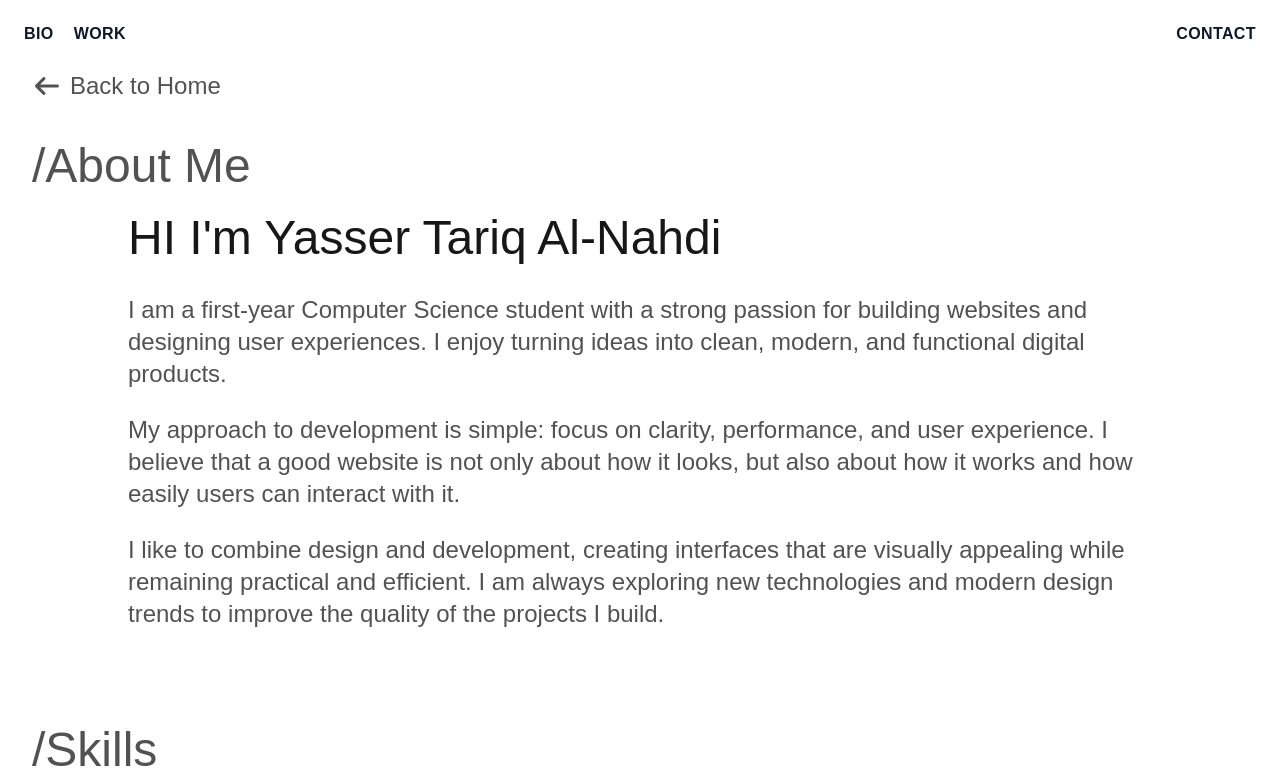
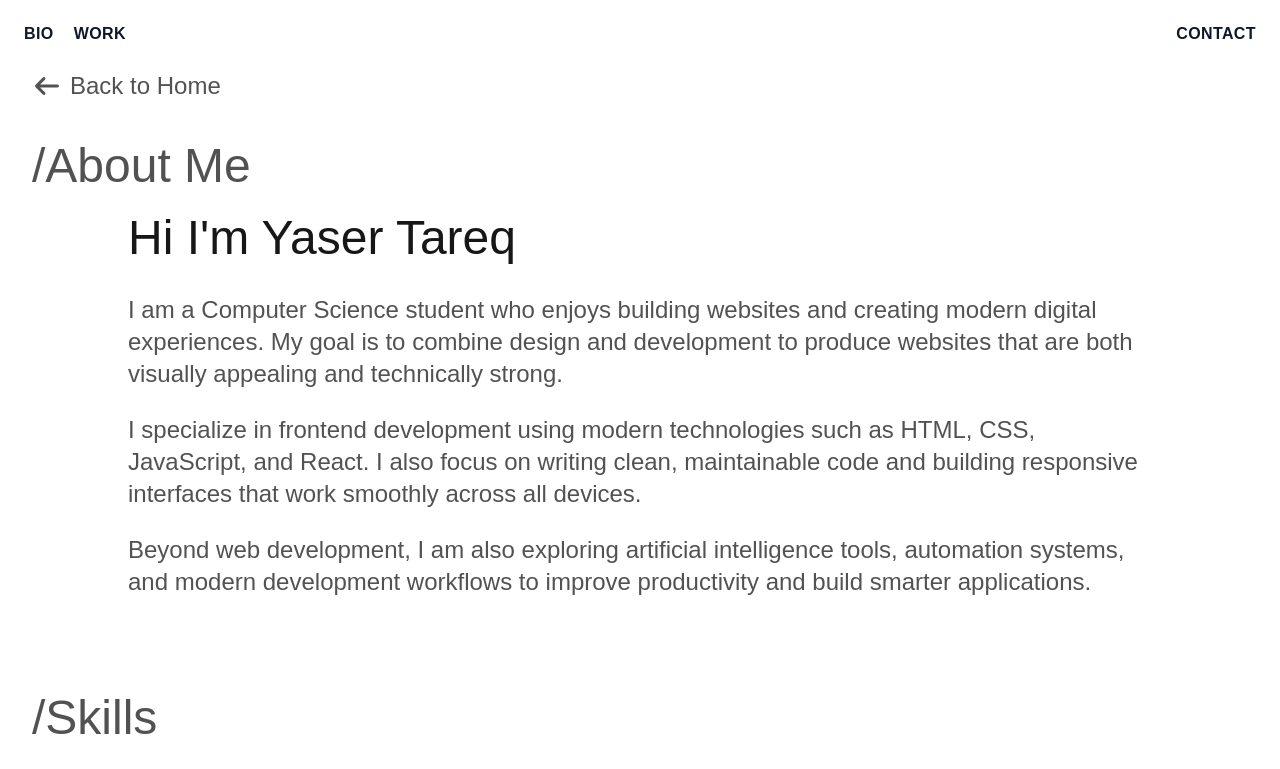
Before and after one commit to yasser8111/abdullahProtfolio, a React (Vite) app: page /about in a window 1280 px wide. Shown: the part 34-803 px from the top of the page. Built offline with nearby package versions, Linux system fonts and the light colour scheme; a web font is replaced by a local one.

Commit message:
edite the contact in the website

```diff
--- a/src/constants/index.js
+++ b/src/constants/index.js
@@ -1,66 +1,82 @@
 export const siteData = {
   personalInfo: {
-    name: "Yasser",
-    email: "yasser@gmail.com",
-    phone: "123-456-789",
+    name: "Yaser Tareq",
+    email: "yasserxd653@gmail.com",
+    phone: "+967739770762",
   },
+
   socialLinks: {
-    linkedin: "yasser",
-    github: "yasser",
-    instagram: "yasser",
-    twitter: "yasser",
+    linkedin: "yaser-tareq",
+    github: "yasser8111",
+    instagram: "yaser.tareq",
+    twitter: "yaser_tareq",
   },
+
   contactSection: {
     heading: "/Contact",
-    sloganLines: ["Clean code.", "Smart design."],
+    links: "/Links",
+    social: "/Social",
+    sloganLines: ["Let's build something", "great together."],
   },
+
   heroSection: {
     sloganLines: ["Clean code.", "Smart design."],
     descriptions: [
-      "Frontend Developer focused on user-friendly web experiences.",
-      "Frontend Developer focused on building fast and user-friendly web experiences.",
+      "I build modern websites focused on performance, user experience, and clean design.",
+      "Computer Science student and frontend developer.",
     ],
-    year: "2025",
-    designerCredit: "Design by yasser",
+    year: "2026",
+    designerCredit: "Design by Yaser Tareq",
   },
+
   bioSection: {
     heading: "/Bio",
-    greeting: "Hi i'm Yasser",
-    bio: "First-year Computer Science student passionate about web development and UI/UX design. I focus on creating modern, clean interfaces and building websites using up-to-date technologies to improve performance, usability, and overall product quality.",
+    greeting: "Hi, I'm Yaser",
+    bio: "I am a Computer Science student and a frontend developer passionate about building modern websites and designing clean user interfaces. I focus on writing maintainable code, improving user experience, and using modern web technologies to build fast and scalable digital products.",
     buttons: {
       resume: "Download Resume",
       about: "About Me",
     },
   },
+
   navLinks: [
     { id: "home", title: "Home" },
     { id: "bio", title: "Bio" },
     { id: "work", title: "Work" },
     { id: "contact", title: "Contact" },
   ],
+
   aboutPage: {
     heading: "/About Me",
-    greeting: "HI I'm Yasser Tariq Al-Nahdi",
+
+    greeting: "Hi I'm Yaser Tareq",
+
     paragraphs: [
-      "I am a first-year Computer Science student with a strong passion for building websites and designing user experiences. I enjoy turning ideas into clean, modern, and functional digital products.",
-      "My approach to development is simple: focus on clarity, performance, and user experience. I believe that a good website is not only about how it looks, but also about how it works and how easily users can interact with it.",
-      "I like to combine design and development, creating interfaces that are visually appealing while remaining practical and efficient. I am always exploring new technologies and modern design trends to improve the quality of the projects I build.",
+      "I am a Computer Science student who enjoys building websites and creating modern digital experiences. My goal is to combine design and development to produce websites that are both visually appealing and technically strong.",
+
+      "I specialize in frontend development using modern technologies such as HTML, CSS, JavaScript, and React. I also focus on writing clean, maintainable code and building responsive interfaces that work smoothly across all devices.",
+
+      "Beyond web development, I am also exploring artificial intelligence tools, automation systems, and modern development workflows to improve productivity and build smarter applications.",
     ],
+
     skillsHeading: "/Skills",
+
     development: {
       title: "Development",
       skills: [
-        "JavaScript (ES6+)",
         "HTML5",
         "CSS3",
+        "JavaScript (ES6+)",
         "React.js",
         "Responsive Design",
         "Tailwind CSS",
-        "Git & GitHub",
         "REST APIs",
         "Firebase",
+        "Git & GitHub",
+        "Vercel",
       ],
     },
+
     design: {
       title: "Design",
       skills: [
@@ -71,10 +87,10 @@ export const siteData = {
         "Prototyping",
         "Typography",
         "Design Systems",
-        "User Research",
         "Color Theory",
       ],
     },
+
     ai: {
       title: "AI & Tools",
       skills: [
@@ -86,9 +102,6 @@ export const siteData = {
         "OpenAI API",
         "AI Integration",
         "AI Agents",
-        "AI Chatbots",
-        "Vector Databases",
-        "Embeddings",
         "GitHub Copilot",
         "Ollama",
         "Local LLM Setup",
@@ -96,85 +109,59 @@ export const siteData = {
         "Docker",
         "n8n",
         "Make (Integromat)",
-        "Zapier",
         "Automation Workflows",
         "API Integration",
-        "AI Assisted Development",
       ],
     },
+
     certificates: {
       title: "/Certificates",
-      list: [
-        {
-          name: "Advance AI Agent with n8n",
-          issuer: "Building AI Agents",
-          year: "2024",
-          link: "#",
-        },
-        {
-          name: "Prompt Engineering Specialization",
-          issuer: "DeepLearning.AI",
-          year: "2024",
-          link: "#",
-        },
-        {
-          name: "The Full Stack Web Development",
-          issuer: "Udemy",
-          year: "2024",
-          link: "#",
-        },
-      ],
+      list: [],
     },
+  },
+
+  worksSection: {
+    title: "/Works",
   },
 };
 
 export const projects = [
   {
     id: 1,
-    title: "Project 01",
-    category: "Web Application",
+    title: "Next Store",
+    category: "E-commerce Website",
     description:
-      "A comprehensive web application designed to streamline business workflows. Built with modern web technologies focusing on performance and user experience.",
+      "An electronics e-commerce website built with HTML, CSS, and JavaScript. The store focuses on modern design, fast loading performance, and a simple product ordering system.",
     image:
       "https://images.unsplash.com/photo-1498050108023-c5249f4df085?q=80&w=2072&auto=format&fit=crop",
-    technologies: ["HTML5", "CSS3", "JavaScript", "React", "Node.js"],
+    technologies: ["HTML", "CSS", "JavaScript"],
     liveLink: "#",
-    githubLink: "#",
+    githubLink: "https://github.com/yasser8111",
   },
+
   {
     id: 2,
-    title: "Project 02",
-    category: "Mobile App",
+    title: "Portfolio Website",
+    category: "Personal Portfolio",
     description:
-      "A cross-platform mobile application providing seamless features on the go. Focuses on intuitive UI and fast interactions.",
+      "A modern portfolio website designed to showcase projects, skills, and experience. Built with React and focused on smooth UI interactions and clean design.",
     image:
       "https://images.unsplash.com/photo-1512941937669-90a1b58e7e9c?q=80&w=2070&auto=format&fit=crop",
-    technologies: ["React Native", "Firebase", "Redux"],
+    technologies: ["React", "Tailwind CSS", "JavaScript"],
     liveLink: "#",
-    githubLink: "#",
+    githubLink: "https://github.com/yasser8111",
   },
+
   {
     id: 3,
-    title: "Project 03",
-    category: "Dashboard",
+    title: "YasserGPT",
+    category: "AI Application",
     description:
-      "An analytical dashboard providing real-time data insights and beautiful visualizations for business intelligence.",
+      "An AI chat system designed to provide intelligent responses and manage conversations with multiple users. Built as part of the YaserGPT project.",
     image:
       "https://images.unsplash.com/photo-1551288049-bebda4e38f71?q=80&w=2070&auto=format&fit=crop",
-    technologies: ["Vue.js", "D3.js", "Tailwind CSS"],
-    liveLink: "#",
-    githubLink: "#",
-  },
-  {
-    id: 4,
-    title: "Project 04",
-    category: "Landing Page",
-    description:
-      "A high-conversion landing page designed to capture leads and showcase product features with stunning animations.",
-    image:
-      "https://images.unsplash.com/photo-1460925895917-afdab827c52f?q=80&w=2015&auto=format&fit=crop",
-    technologies: ["HTML5", "CSS3", "JavaScript", "Framer Motion"],
-    liveLink: "#",
-    githubLink: "#",
+    technologies: ["JavaScript", "API Integration", "AI"],
+    liveLink: "https://yassergpt811.vercel.app",
+    githubLink: "https://github.com/yasser8111/YasserGPT",
   },
 ];
--- a/src/pages/About.jsx
+++ b/src/pages/About.jsx
@@ -85,9 +85,7 @@ const About = () => {
               <div
                 key={index}
                 className="group p-8 rounded-2xl bg-black-100 hover:bg-black-200 transition-all h-[35vh]"
-              >
-
-              </div>
+              ></div>
             ))}
           </div>
         </div>
--- a/src/sections/Contact.jsx
+++ b/src/sections/Contact.jsx
@@ -11,7 +11,7 @@ const Contact = () => {
         <div className="flex flex-col sm:flex-row gap-10 sm:gap-0">
           <div className="flex-1">
             <h2 className="text-4xl lg:text-5xl font-medium text-white mb-3 lg:mb-5">
-              /Links
+              {siteData.contactSection.links}
             </h2>
             <ul className="flex flex-col gap-2 text-xl lg:text-2xl text-black-400">
               {siteData.navLinks.map((link) => (
@@ -25,7 +25,7 @@ const Contact = () => {
           </div>
           <div className="flex-1">
             <h2 className="text-4xl lg:text-5xl font-medium text-white mb-3 lg:mb-5">
-              {siteData.contactSection.heading}
+              {siteData.contactSection.social}
             </h2>
             <ul className="flex flex-col gap-2 text-xl lg:text-2xl text-black-400">
               <li>Email/{siteData.personalInfo.email}</li>
--- a/src/sections/Projects.jsx
+++ b/src/sections/Projects.jsx
@@ -1,5 +1,5 @@
 import { Link } from "react-router-dom";
-import { projects } from "../constants";
+import { projects, siteData } from "../constants";
 import Badge from "../components/Badge";
 
 const ProjectCard = ({ project }) => {
@@ -41,7 +41,7 @@ const Project = () => {
       className="container min-h-[calc(100dvh-72px)] mx-auto my-16 p-4 md:p-6 lg:p-8 flex flex-col justify-between"
     >
       <h2 className="text-4xl lg:text-5xl font-medium text-black-600">
-        /Works
+        {siteData.worksSection.title}
       </h2>
 
       <div className="grid grid-cols-1 md:grid-cols-2 gap-8 lg:gap-10 mt-5 sm:mt-10">
```
